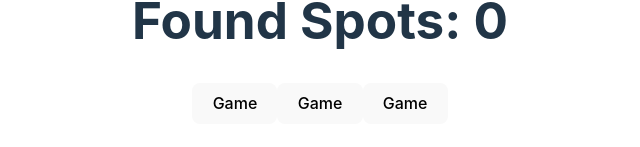
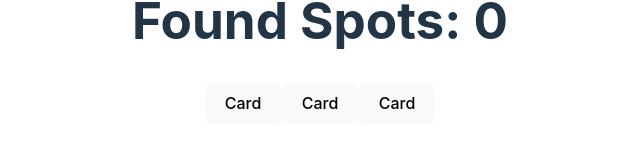
Before and after one commit to VeruAmari/memory-card, a React (Vite) app: page / in a window 1280 px wide. Both pictures are taken after a click on the button "Start". Shown: the part 359-506 px from the top of the page, without its empty margins (320-960 px from the left). Built offline with nearby package versions, Linux system fonts and the light colour scheme.

Commit message:
Fix clicks adding multiple event listeners, cleanup logic

```diff
--- a/src/components/game.jsx
+++ b/src/components/game.jsx
@@ -1,5 +1,5 @@
 /* eslint-disable react/prop-types */
-import { useEffect } from 'react';
+import { useEffect, useState } from 'react';
 
 function Game({
   stashes,
@@ -10,41 +10,40 @@ function Game({
 }) {
   let cards = [];
 
-  useEffect(() => {
-    function handleStashesEmptied() {
+  const [uniqueIDs, setUniqueIDs] = useState({});
+  const [sad, setSad] = useState(false);
+
+  // Callback function, click handler
+  function handleStashesEmptied(e) {
     setStashesEmptied(stashesEmptied + 1);
-      /*
-      if (stashesEmptied >= stashes) {
-        console.log(stashes === stashesEmptied);
-        setSuccess(true);
-        setPlaying(false);
-      }*/
+    const newID = uniqueIDs[e.target.id] ? uniqueIDs[e.target.id] + 1 : 1;
+    setUniqueIDs({ ...uniqueIDs, [e.target.id]: newID });
+    if (newID > 1) {
+      setSad(true);
+    }
   }
 
+  // Creates all card elements
   for (let i = 0; i < stashes; i += 1) {
-      document
-        .getElementById(`card-${i}`)
-        .addEventListener('click', handleStashesEmptied);
+    const cardId = `card-${i}`;
+    cards.push(
+      <button onClick={handleStashesEmptied} id={cardId} key={i}>
+        Card
+      </button>,
+    );
   }
-  }, [stashesEmptied, setStashesEmptied, setPlaying, setSuccess, stashes]);
 
+  // Handles checking for sad or success //
   useEffect(() => {
-    if (stashesEmptied >= stashes) {
-      console.log(stashes === stashesEmptied);
+    if (sad) {
+      setSuccess(false);
+      setPlaying(false);
+    } else if (stashesEmptied >= stashes && !sad) {
       setSuccess(true);
       setPlaying(false);
     }
-  }, [stashesEmptied, stashes, setPlaying, setSuccess]);
-  // function handle() {}
+  }, [sad, setPlaying, stashes, setSuccess, stashesEmptied]);
 
-  for (let i = 0; i < stashes; i += 1) {
-    const cardId = `card-${i}`;
-    cards.push(
-      <button id={cardId} key={i}>
-        Game
-      </button>,
-    );
-  }
   return (
     <>
       <h1>Found Spots: {stashesEmptied}</h1>
```
Lines whose indentation alone changed are shown as unchanged.
